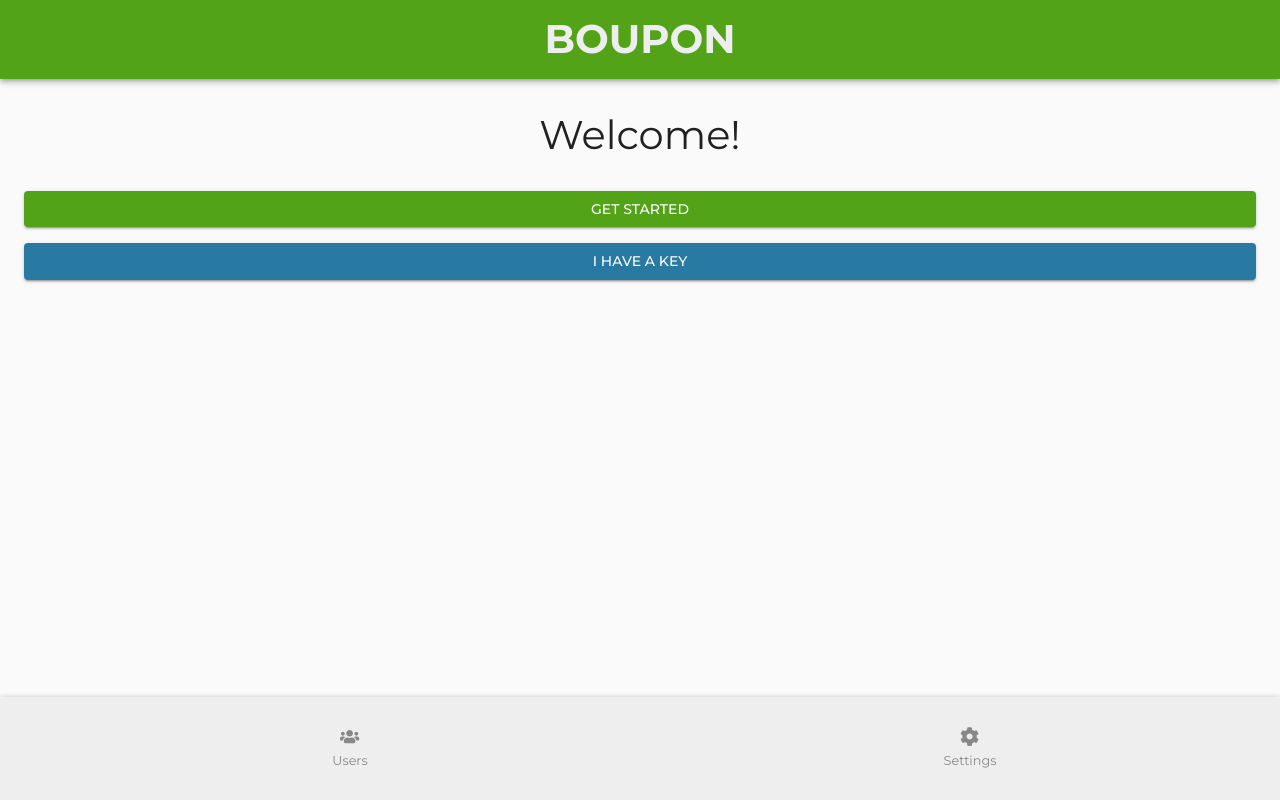
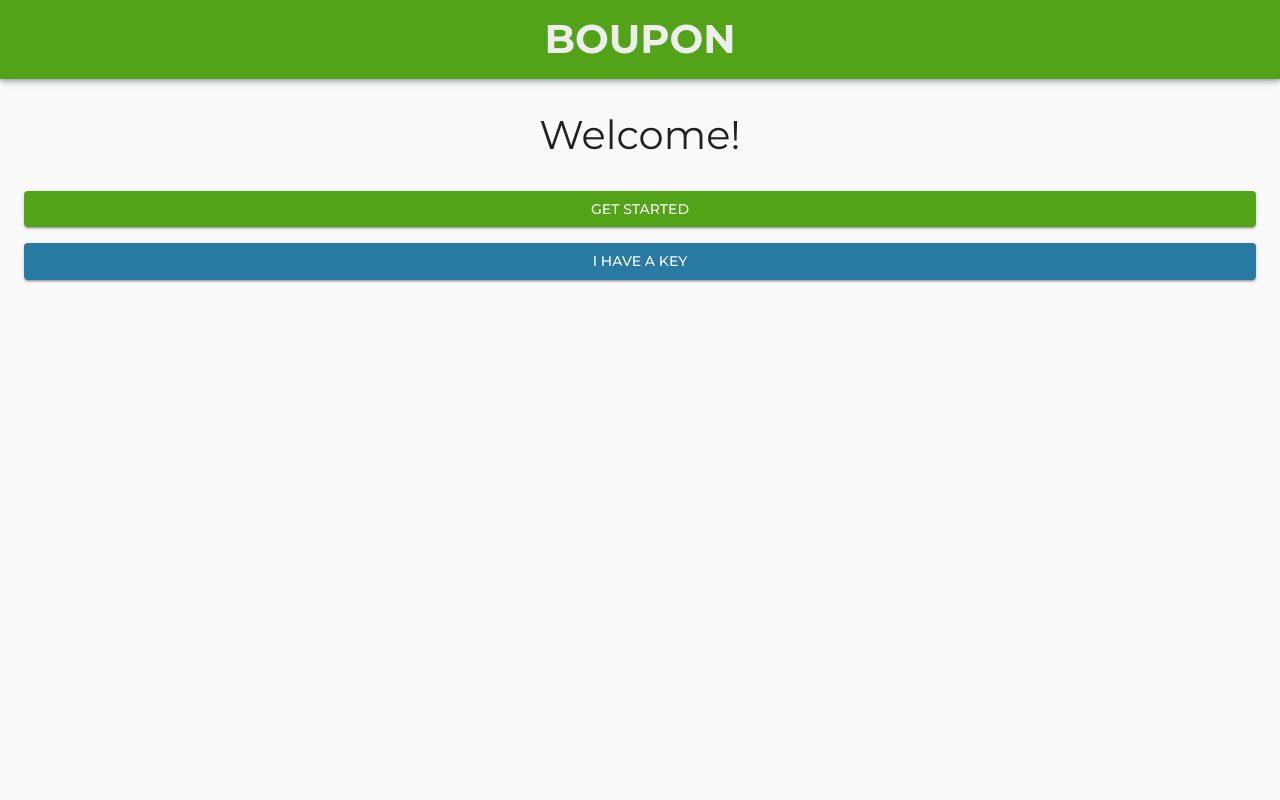
Before and after one commit to OsirisX3R0/boupon, a React (Create React App) app: page / in a window 1280 px wide. Built offline with nearby package versions, Linux system fonts and the light colour scheme.

Commit message:
Added Material Icons Updated footer to use Material UI

```diff
--- a/package.json
+++ b/package.json
@@ -4,6 +4,7 @@
   "private": true,
   "dependencies": {
     "@material-ui/core": "^4.12.1",
+    "@material-ui/icons": "^4.11.2",
     "@testing-library/jest-dom": "^5.11.4",
     "@testing-library/react": "^11.1.0",
     "@testing-library/user-event": "^12.1.10",
--- a/src/components/core/footer/FooterNav.js
+++ b/src/components/core/footer/FooterNav.js
@@ -1,12 +1,36 @@
-import Nav from "./Nav";
-import { FixedFooter } from "../../../styles";
+import { useState, useContext } from "react";
+// import { FixedFooter } from "../../../styles";
+import { useHistory } from "react-router";
+import { BottomNavigation, BottomNavigationAction } from "@material-ui/core";
+import { Home, Person, Settings } from "@material-ui/icons";
+
+import { GlobalContext } from "../../../context/GlobalContext";
 
 const FooterNav = () => {
-  return (
-    <FixedFooter>
-      <Nav />
-    </FixedFooter>
-  );
+  const history = useHistory();
+  const { key, name } = useContext(GlobalContext);
+  const [value, setValue] = useState("home");
+
+  const onChange = (event, newValue) => {
+    let route = newValue === "home" ? "/" : `/${newValue}`;
+    setValue(newValue);
+    history.push(route);
+  };
+
+  const navigation =
+    key && name ? (
+      <BottomNavigation value={value} onChange={onChange}>
+        <BottomNavigationAction label="Home" value="home" icon={<Home />} />
+        <BottomNavigationAction label="Users" value="users" icon={<Person />} />
+        <BottomNavigationAction
+          label="Settings"
+          value="settings"
+          icon={<Settings />}
+        />
+      </BottomNavigation>
+    ) : null;
+
+  return navigation;
 };
 
 export default FooterNav;
--- a/src/components/core/footer/Nav.js
+++ /dev/null
@@ -1,21 +0,0 @@
-import { FaUsers, FaCog } from "react-icons/fa";
-
-import { BottomNav } from "../../../styles";
-import NavItem from "./NavItem";
-
-const Nav = () => {
-  return (
-    <nav>
-      <BottomNav>
-        <NavItem path="/users" Icon={FaUsers}>
-          Users
-        </NavItem>
-        <NavItem path="/settings" Icon={FaCog}>
-          Settings
-        </NavItem>
-      </BottomNav>
-    </nav>
-  );
-};
-
-export default Nav;
--- a/src/components/core/footer/NavItem.js
+++ /dev/null
@@ -1,16 +0,0 @@
-import { BottomNavItem, BottomNavLink, BottomNavIcon } from "../../../styles";
-
-const NavItem = ({ Icon, path, children }) => {
-  return (
-    <BottomNavLink to={path}>
-      <BottomNavItem>
-        <BottomNavIcon>
-          <Icon size="1.2rem" />
-        </BottomNavIcon>
-        {children}
-      </BottomNavItem>
-    </BottomNavLink>
-  );
-};
-
-export default NavItem;
--- a/src/theme/index.js
+++ b/src/theme/index.js
@@ -10,9 +10,6 @@ const theme = createTheme({
     },
     secondary: {
       main: "#297AA3",
-    },
-    light: {
-      main: "#eee",
     },
   },
   typography: {
@@ -38,6 +35,15 @@ const theme = createTheme({
       margin: "2rem 0",
     },
   },
+  overrides: {
+    MuiBottomNavigation: {
+      root: {
+        width: "100%",
+        position: "fixed",
+        bottom: 0,
+      },
+    },
+  },
 });
 
 const Theme = ({ children }) => {
```
Also changed, not shown: 1 other file (tests, documents, lock files or other folders).
